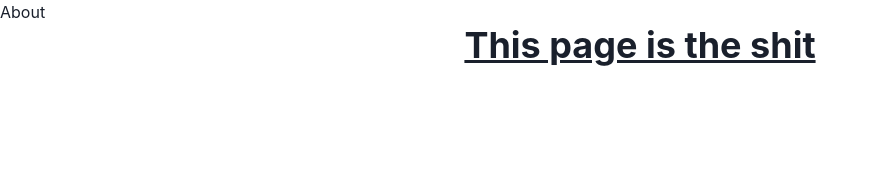
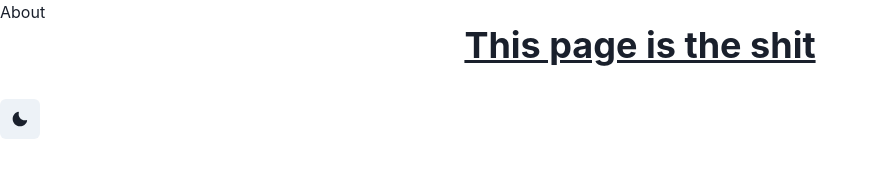
Before and after one commit to KennedyMungai/blog-site-w-chakra, a Next.js app: page / in a window 1280 px wide. Shown: the top 189 px of the page, without its empty margins (0-879 px from the left). Built offline with nearby package versions, Linux system fonts and the light colour scheme.

Commit message:
Added the toggle mode button

```diff
--- a/src/pages/index.tsx
+++ b/src/pages/index.tsx
@@ -17,6 +17,7 @@ export default function Home() {
 			>
 				This page is the shit
 			</Heading>
+			<ToggleMode />
 		</div>
 	)
 }
```
